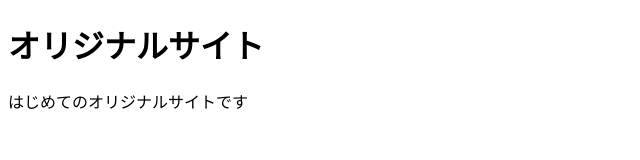
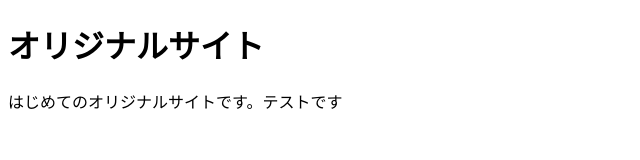
Before and after one commit to KazukiSakai/mysite, a plain HTML site: page index.html in a window 1280 px wide. Shown: the full height of the page, 0-640 px from the left. Drawn offline with Linux system fonts and the light colour scheme.

Commit message:
Add files via upload

```diff
--- a/index.html
+++ b/index.html
@@ -7,6 +7,6 @@
 </head>
 <body>
   <h1>オリジナルサイト</h1>
-  <p>はじめてのオリジナルサイトです</p>
+  <p>はじめてのオリジナルサイトです。テストです</p>
 </body>
 </html>
```
